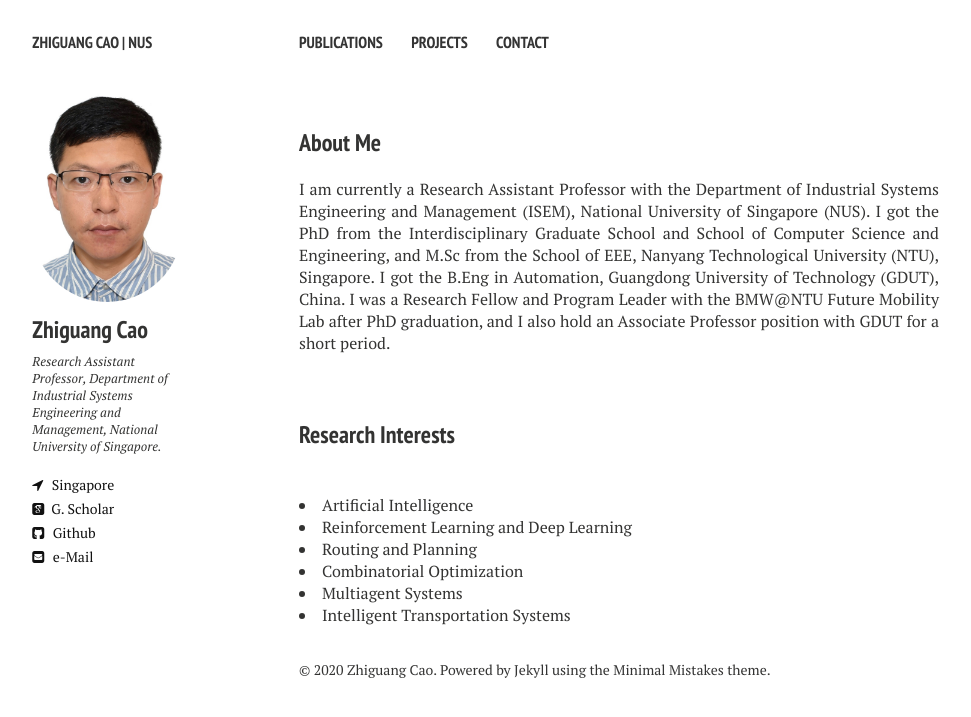
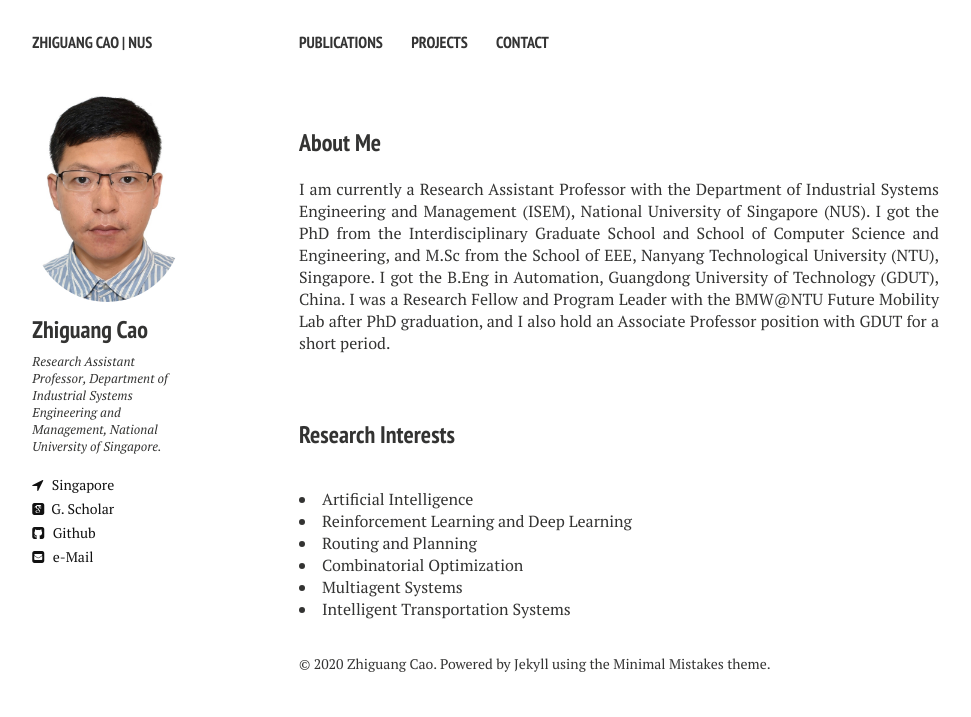
Before and after one commit to zhiguangcaosg/zhiguangcaosg.github.io, a Jekyll site: the page built from index.md, in a window 1280 px wide. Shown: the top 717 px of the page, without its empty margins (21-992 px from the left). Built offline with Jekyll 4.4.1, drawn with Linux system fonts in a browser that asks for light colours; nearby versions of some CDN libraries.

Commit message:
Update index.md

```diff
--- a/index.md
+++ b/index.md
@@ -11,7 +11,7 @@ image: banner1.png
 <br />
 
 
-<h3 style="margin-bottom:-2px;padding-top:20px;">Research Interests</h3> <br>
+<h3 style="margin-bottom:-8px;padding-top:20px;">Research Interests</h3> <br>
 <li>
 Artificial Intelligence
 </li>
```
